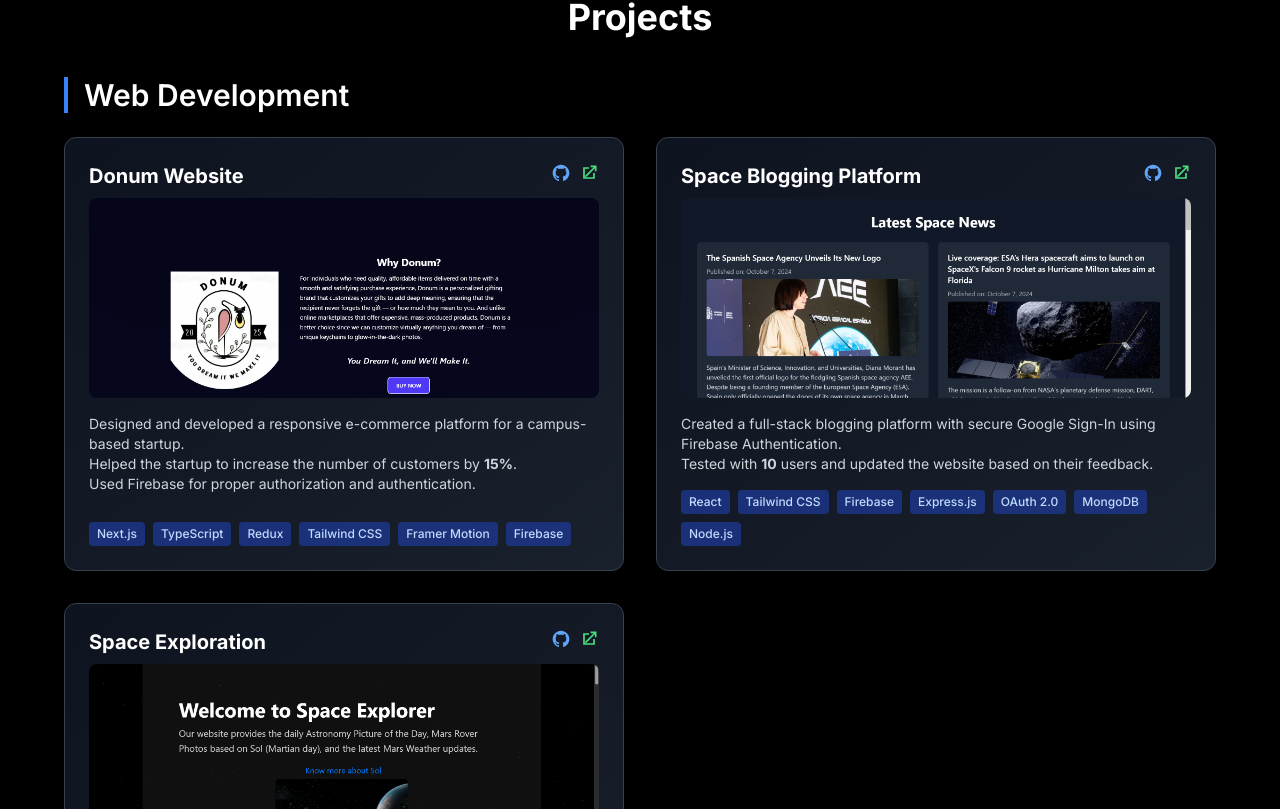
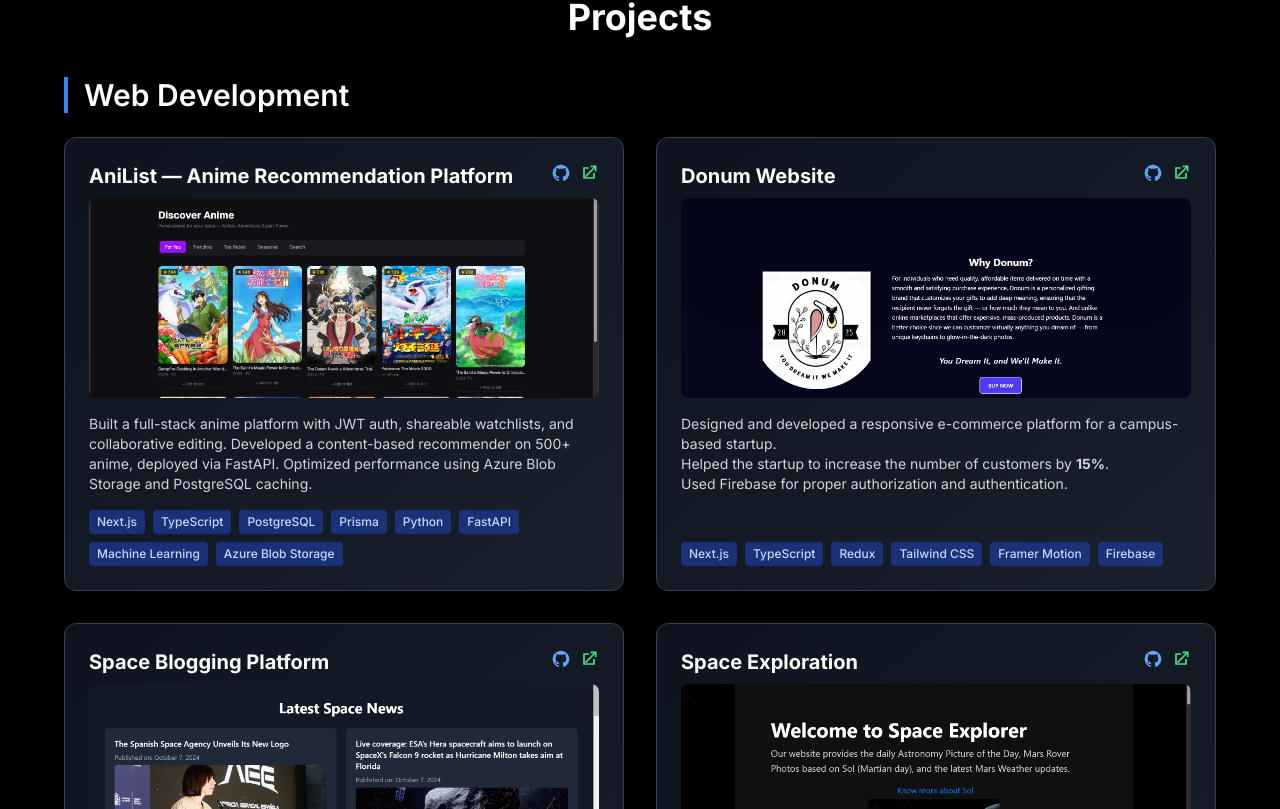
Before and after one commit to Abhineetsahay/Portfolio, a Next.js app: page / in a window 1280 px wide. Shown: the part 4671-5480 px from the top of the page. Built offline with nearby package versions, Linux system fonts and the light colour scheme.

Commit message:
add new project and skill

```diff
--- a/components/sections/Achievements.jsx
+++ b/components/sections/Achievements.jsx
@@ -9,7 +9,7 @@
   },
   {
     title:
-      '<span class="text-[#39ff14]">Specialist</span> on Codeforces — max rating: <strong>1401</strong>',
+      '<span class="text-cyan-400">Specialist</span> on Codeforces — max rating: <strong>1401</strong>',
   },
   {
     title: "3⭐ on CodeChef max rating: <strong>1627</strong>",
--- a/components/sections/Home.jsx
+++ b/components/sections/Home.jsx
@@ -55,7 +55,7 @@
         whileHover={{ scale: 1.05 }}
       >
         <Link
-          href="https://drive.google.com/file/d/1M9x8mVW1ZhFBw7YOeTBXQwHPwO6DeYfJ/view?usp=sharing"
+          href="https://drive.google.com/file/d/139-d5mD6Urm1kEBgKnXvyyxbcH77Zzvo/view?usp=sharing"
           target="_blank"
           rel="noopener noreferrer"
           className="px-6 py-3 bg-cyan-500 hover:bg-cyan-600 text-white font-semibold rounded-lg shadow-lg transition"
--- a/components/sections/Projects.jsx
+++ b/components/sections/Projects.jsx
@@ -9,6 +9,24 @@
     {
       category: "Web Development",
       projects: [
+        {
+          title: "AniList — Anime Recommendation Platform",
+          description:
+            "Built a full-stack anime platform with JWT auth, shareable watchlists, and collaborative editing. Developed a content-based recommender on 500+ anime, deployed via FastAPI. Optimized performance using Azure Blob Storage and PostgreSQL caching.",
+          techStack: [
+            "Next.js",
+            "TypeScript",
+            "PostgreSQL",
+            "Prisma",
+            "Python",
+            "FastAPI",
+            "Machine Learning",
+            "Azure Blob Storage",
+          ],
+          image: ProjectPics.AniList?.src,
+          github: "https://github.com/Abhineetsahay/Anime-Recommendation",
+          live: "https://anime-recommendation-abhineet-sahays-projects.vercel.app/",
+        },
         {
           title: "Donum Website",
           description: `Designed and developed a responsive e-commerce platform for a campus-based startup.
@@ -49,11 +67,6 @@
           techStack: [
             "React",
             "Tailwind CSS",
-            "Firebase",
-            "Express.js",
-            "OAuth 2.0",
-            "MongoDB",
-            "Node.js",
           ],
           image: ProjectPics.SpaceExplorer?.src,
           github: "https://github.com/Abhineetsahay/Space-Explorer",
@@ -95,15 +108,10 @@
           title: "Code Complexity Predictor",
           description: `Built a machine learning system to predict the complexity level of source code based on extracted features such as lines of code, loops, and conditional statements.
   Designed to help developers identify potentially hard-to-maintain code early in the development cycle.`,
-          techStack: [
-            "Python",
-            "scikit-learn",
-            "Pandas",
-          ],
-           image: ProjectPics.CodeComplexityPredictor?.src,
+          techStack: ["Python", "scikit-learn", "Pandas"],
+          image: ProjectPics.CodeComplexityPredictor?.src,
           github: "https://github.com/Abhineetsahay/Code-Complexity-Predictor",
           live: "https://original-crow-absh1231-e596c0b9.koyeb.app/",
-
         },
       ],
     },
--- a/components/sections/TechStack.jsx
+++ b/components/sections/TechStack.jsx
@@ -63,6 +63,7 @@
         { name: "GitHub", icon: TechStackIcons.GitHub.src },
         { name: "Postman", icon: TechStackIcons.PostMan.src },
         { name: "Docker", icon: TechStackIcons.Docker.src },
+        { name :"Azure", icon: TechStackIcons.Azure.src},
         { name: "Netlify", icon: TechStackIcons.Netlify.src },
         { name: "Vercel", icon: TechStackIcons.Vercel.src },
       ],
--- a/public/TechStack/index.jsx
+++ b/public/TechStack/index.jsx
@@ -26,6 +26,7 @@
 export { default as ScikitLearn } from "./scikitlearn.png";
 export { default as Socket } from "./socket.png";
 export { default as Tailwind } from "./Tailwind.png";
+export { default as Azure } from "./Azure.png";
 export { default as Typescript } from "./Typescript.png";
 export { default as Vercel } from "./Vercel.png";
 export { default as LangChain } from "./Langchain.png";
--- a/public/projects/index.jsx
+++ b/public/projects/index.jsx
@@ -2,3 +2,4 @@
 export { default as SpaceBlog } from './Space-Blog.png';
 export { default as SpaceExplorer } from './Space-Explorer.png';
 export {default as CodeComplexityPredictor} from './code-complexity-predictor.png'
+export {default as AniList} from "./anilist.png"
```
Also changed, not shown: public/TechStack/Azure.png (added), public/projects/anilist.png (added).
